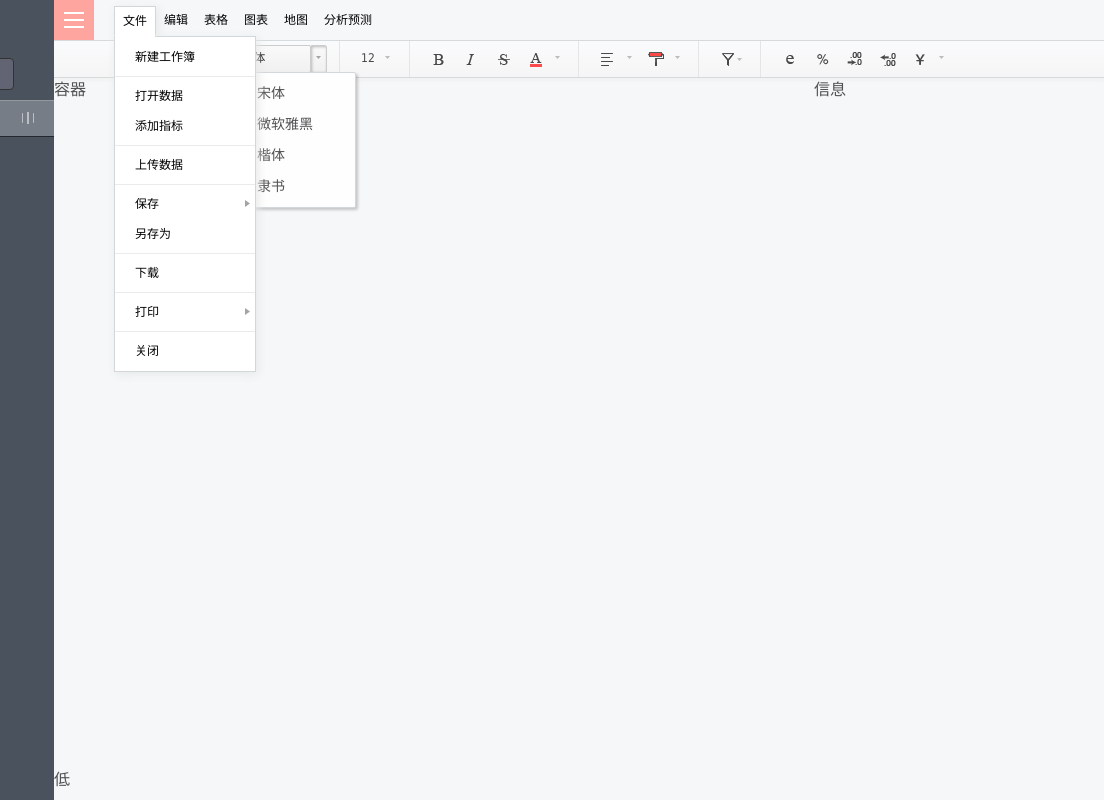
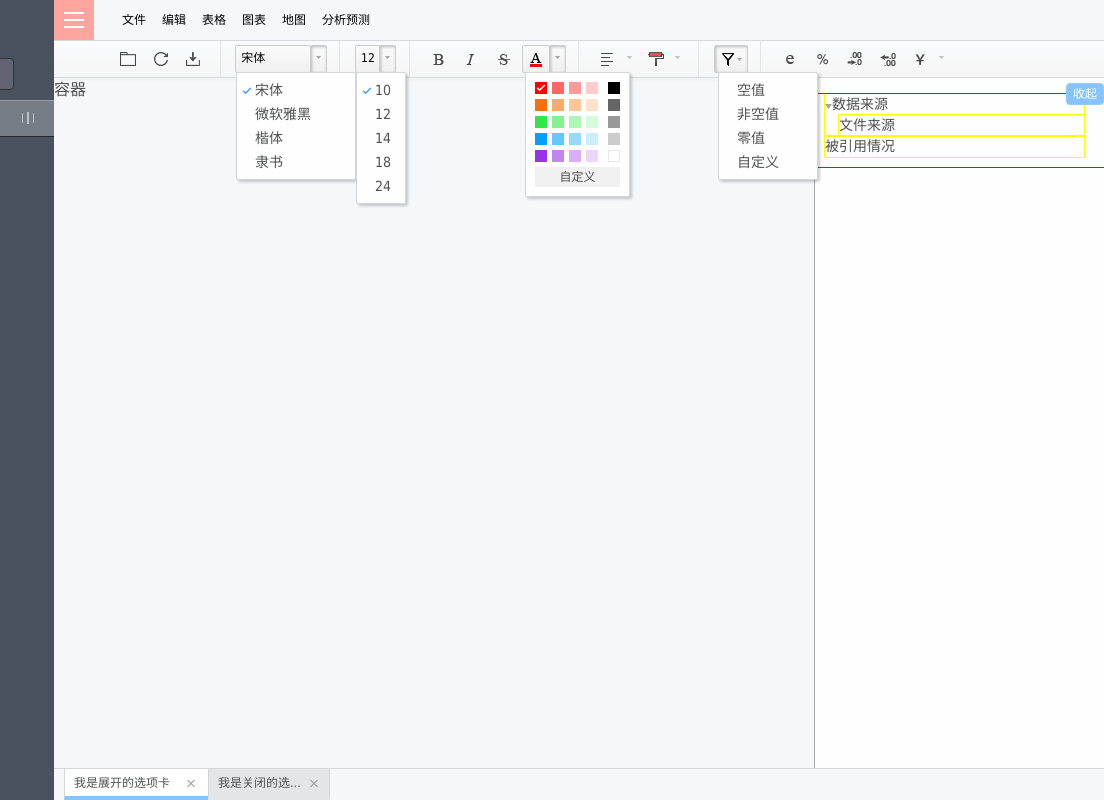
Before and after one commit to JackOVO/dfinder, a website: page app/platform.html in a window 1280 px wide. Shown: the full height of the page, 176-1280 px from the left. Drawn offline with nearby package versions, Linux system fonts and the light colour scheme; files that its build step writes are made by us from their sources.

Commit message:
侧边栏情况

```diff
--- a/app/platform.html
+++ b/app/platform.html
@@ -31,7 +31,7 @@
         <div id="plat-sidehook" class="hamburger">&nbsp;</div>
         <div id="plat-menu">
           <ul class="menu">
-            <li class="hover"><a href="#">文件</a>
+            <li><a href="#">文件</a>
               <ul>
                 <li><a href="#">新建工作簿</a></li>
                 <li class="group-line"></li>
@@ -83,9 +83,9 @@
             </span>
           </div>
           <span class="toolbar-cut"></span>
-          <div class="toolbar-btn-group">
+          <div class="toolbar-btn-group hover">
             <span class="toolbar-btn"><span class="font-container">12</span></span>
-            <span class="toolbar-btn">
+            <span class="toolbar-btn active">
               <span class="icon-min-container">
                 <span class="icon-arrow-min-down"></span>
               </span>
@@ -101,14 +101,14 @@
           <span class="toolbar-btn">
             <span class="icon-container"><span class="icon-x"></span></span>
           </span>
-          <div class="toolbar-btn-group">
+          <div class="toolbar-btn-group hover">
             <span class="toolbar-btn">
               <span class="icon-container">
                 <span class="icon-a"></span>
                 <span class="icon-acolor"></span>
               </span>
             </span>
-            <span class="toolbar-btn">
+            <span class="toolbar-btn active">
               <span class="icon-min-container">
                 <span class="icon-arrow-min-down"></span>
               </span>
@@ -139,7 +139,7 @@
             </span>
           </div>
           <span class="toolbar-cut"></span>
-          <span class="toolbar-btn" style="position: relative;">
+          <span class="toolbar-btn hover active" style="position: relative;">
             <span class="icon-container" style="width:22px;">
               <span class="icon-filter"></span>
             </span>
@@ -170,18 +170,88 @@
           </div>
         </div>
       </div>
-      <div id="plat-info">信息</div>
+      <div id="plat-info">
+        <button id="plat-info-sudo">收起</button class="plat-info-sudo">
+        <ul class="fiexible">
+          <li class="open">数据来源
+            <ul>
+              <li>文件来源</li>
+            </ul>
+          </li>
+          <li>被引用情况</li>
+        </ul>
+      </div>
       <div id="plat-container">容器<i class="icon right-drop3"></i></div>
-      <div id="plat-footer">低</div>
+      <div id="plat-footer">
+        <div class="tabs-item selected">
+          <span class="fn-fonthid">我是展开的选项卡</span><i class="icon close-min"></i>
+        </div><div class="tabs-item">
+          <span class="fn-fonthid">我是关闭的选项卡</span><i class="icon close-min"></i></div>
+      </div>
     </div>
     <!-- 平台内容结束 -->
   </div>
   <!-- 平台主体结束 -->
+
   <div class="dialog" style="top:72px;left:412px;width:120px;">
-    <div class="font-block font-selected">宋体</div>
-    <div class="font-block">微软雅黑</div>
-    <div class="font-block">楷体</div>
-    <div class="font-block">隶书</div>
+    <span class="font-block selected">宋体</span>
+    <span class="font-block">微软雅黑</span>
+    <span class="font-block">楷体</span>
+    <span class="font-block">隶书</span>
+  </div>
+
+  <div class="dialog" style="top:72px;left:532px;width:50px;">
+    <span class="font-block selected">10</span>
+    <span class="font-block">12</span>
+    <span class="font-block">14</span>
+    <span class="font-block">18</span>
+    <span class="font-block">24</span>
+  </div>
+
+  <div class="dialog color-container" style="top:72px;left:701px;">
+    <div class="color-group">
+      <i class="color-block selected" style="background-color: #FF0300;">
+      </i><i class="color-block" style="background-color: #FF6765;">
+      </i><i class="color-block" style="background-color: #FF9A9B;">
+      </i><i class="color-block" style="background-color: #FFCCCB;">
+      </i><i class="color-block last" style="background-color: #000000;"></i>
+    </div>
+    <div class="color-group">
+      <i class="color-block" style="background-color: #FE6E00;">
+      </i><i class="color-block" style="background-color: #FFAA65;">
+      </i><i class="color-block" style="background-color: #FFC698;">
+      </i><i class="color-block" style="background-color: #FEE3CB;">
+      </i><i class="color-block last" style="background-color: #666666;"></i>
+    </div>
+    <div class="color-group">
+      <i class="color-block" style="background-color:#30E845;">
+      </i><i class="color-block" style="background-color:#83F28F;">
+      </i><i class="color-block" style="background-color:#ADF7B5;">
+      </i><i class="color-block" style="background-color:#D5FCDA;">
+      </i><i class="color-block last" style="background-color:#999999;"></i>
+    </div>
+    <div class="color-group">
+      <i class="color-block" style="background-color:#00A0FE;">
+      </i><i class="color-block" style="background-color:#65C7FF;">
+      </i><i class="color-block" style="background-color:#98D9FF;">
+      </i><i class="color-block" style="background-color:#CBEDFF;">
+      </i><i class="color-block last" style="background-color:#CCCCCC;"></i>
+    </div>
+    <div class="color-group">
+      <i class="color-block" style="background-color:#9832E8;">
+      </i><i class="color-block" style="background-color:#C185F0;">
+      </i><i class="color-block" style="background-color:#D7AEF7;">
+      </i><i class="color-block" style="background-color:#EAD8FB;">
+      </i><i class="color-block color-border last" style="background-color:#FFF;"></i>
+    </div>
+    <span class="color-container-btn">自定义</span>
+  </div>
+
+  <div class="dialog" style="top:72px;left:894px;width:100px;">
+    <span class="font-block">空值</span>
+    <span class="font-block">非空值</span>
+    <span class="font-block">零值</span>
+    <span class="font-block">自定义</span>
   </div>
   <!-- 全局弹出块结束 -->
 </body>
--- a/app/styles/components/_dialog.scss
+++ b/app/styles/components/_dialog.scss
@@ -2,16 +2,35 @@
 @import "icon";
 // 对话框样式
 
-$dialog-border-color: #d3d7d9 !default;
-$dialog-bg-color: #FEFEFE !default;
+$dialog-radius: 2px;
 
+// 框容器大小
+$dialog-padding-top: 5px;
+$dialog-padding-bottom: 5px;
+
+// 文字块字体定义
+$font-block-size: 14px;
+
+// 文字块大小控制
+$font-block-padding-top: 5px;
+$font-block-padding-bottom: 5px;
+$font-block-padding-left: 18px;
+
+// 颜色块大小控制
+$color-block-gap: 5px;
+
+// 颜色定义
+$dialog-border-color: #d3d7d9;
+$dialog-bg-color: #FEFEFE;
+$font-block-hover-bg-color: #f0f0f0;
+$color-border-color: #e8e8e8;
 
 @mixin dialog-base () {
   position: absolute;
   display: block;
-  padding: 5px 0 5px 0;
+  padding: $dialog-padding-top 0 $dialog-padding-bottom 0;
   border: 1px solid $dialog-border-color;
-  border-radius: 2px;
+  border-radius: $dialog-radius;
   background-color: $dialog-bg-color;
   box-shadow: 2px 2px 3px rgba(0, 0, 0, .2);
 }
@@ -23,22 +42,63 @@ $dialog-bg-color: #FEFEFE !default;
   }
 
   .font-block {
+    display: block;
     position: relative;
-    padding: 5px 0 5px 20px;
-    font-size: 14px;
+    padding-left: $font-block-padding-left;
+    font-size: $font-block-size;
+    line-height: 24px;
     cursor: default;
 
-    &:hover {
-      background-color: #f0f0f0;
+    &.selected:before {
+      content: '';
+      display: inline-block;
+      @include icon-size(10px, 8px);
+      @include icon-image($img-key: "selected");
+      @include icon-position((9px, 5px), "absolute");
     }
+
+    &:hover { background-color: $font-block-hover-bg-color; }
   }
 
-  .font-selected:before {
-    content: '';
+  .color-container {
+    padding: 9px;
+    line-height: 0;
+  }
+  .color-container-btn {
+    display: block;
+    width: 85px;
+    font-size: 12px;
+    line-height: 20px;
+    text-align: center;
+    background-color: #f0f0f0;
+    cursor: pointer;
+  }
+
+  .color-group { margin-bottom: $color-block-gap; }
+  .color-block {
     display: inline-block;
+    width: 12px;
+    height: 12px;
+    margin-right: $color-block-gap;
 
-    @include icon-size(10px, 8px);
-    @include icon-image($img-key: "selected");
-    @include icon-position((13px, 5px), "absolute");
+    &.color-border {
+      border: 1px solid $color-border-color;
+    }
+
+    &.selected:before {
+      content: '';
+      display: inline-block;
+      @include icon-size(10px, 8px);
+      @include icon-image($img-key: "selected");
+      @include icon-position((11px, 10px), "absolute");
+
+      filter: brightness(500%); // 高光大白
+    }
+
+    &.last {
+      margin-right: 0;
+      margin-left: $color-block-gap;
+    }
+
   }
 }
--- /dev/null
+++ b/app/styles/components/_flexible.scss
@@ -0,0 +1,34 @@
+@import "global";
+@import "icon";
+// 伸缩列表
+
+@include exports("fiexible") {
+
+  .fiexible {
+    padding: 0 20px 10px 10px;
+    outline: 1px solid red;
+
+    li {
+      padding: 0;
+      margin: 0;
+      font-size: 14px;
+      list-style: none;
+      outline: 1px solid yellow;
+
+      &.close {
+
+      }
+
+      &.open {
+        @include icon-before-b($img-key: "arrow");
+      }
+
+      > ul {
+        padding-left: 14px;
+      }
+    }
+
+    > li {
+    }
+  }
+}
--- a/app/styles/components/_icon.scss
+++ b/app/styles/components/_icon.scss
@@ -13,11 +13,13 @@ $icon-image-map: (
   "row": "../icons/row.png",
   "arrow": "../icons/arrow.png",
   "arrow-min": "../icons/arrow-min.png",
+  "close-min": "../icons/close-min.png",
   "search": "../icons/add-search.png",
   "selected": "../icons/selected.png",
   "row-hover": "../icons/row-hover.png",
   "icon-collecion": "../icons/icon-collecion.png",
 );
+
 // 控制图标大小
 // $width - 手动控制的宽度. Default: $icon-base-width || 12px
 // $height - 手动控制的高度. Default: $icon-base-height || 12px
@@ -69,7 +71,6 @@ $icon-image-map: (
   }
 }
 
-
 // 创建一个默认的图标样式
 // $img-key - 图片路径映射键
 // $img-posi - 图片定位数组(0, 0)
@@ -85,6 +86,21 @@ $icon-image-map: (
   @include icon-image($img-key);
   @include icon-size($width, $height);
   @include icon-position($img-posi);
+}
+
+@mixin icon-before-b (
+  $img-key: $icon-collecion-key,
+  $img-posi: (0, 0)) {
+
+  &:before {
+    @if ($img-key == null) {
+      content: '';
+    } @else {
+      $img-url: map-get($icon-image-map, $img-key);
+      content: url($img-url);
+    }
+    display: inline-block;
+  }
 }
 
 // 创建一个伪元素背景
@@ -125,6 +141,10 @@ $icon-image-map: (
       &:hover { @include icon-base($img-posi:(-144px, -87px)); }
     }
 
+    &.close-min {
+      @include icon-base($width:9px, $height:8px, $img-key: "close-min");
+    }
+
   }
 
   .icon-container {
--- a/app/styles/components/_link.scss
+++ b/app/styles/components/_link.scss
@@ -6,3 +6,9 @@
   vertical-align: middle;
   line-height: 0;
 }
+
+.fn-fonthid {
+  overflow: hidden;
+  text-overflow: ellipsis;
+  white-space: nowrap;
+}
--- /dev/null
+++ b/app/styles/components/_tabs.scss
@@ -0,0 +1,45 @@
+@import "global";
+@import "icon";
+// 选项卡样式
+
+$tabs-item-height: 32px;
+// 选中颜色
+$tabs-selected-color: #87c4ff;
+$tabs-item-bg-color: #e3e5e7;
+$tabs-item-border-color: #d3d7da;
+
+@include exports("tabs") {
+
+  .tabs-item {
+    display: inline-block;
+    width: 122px;
+    height: $tabs-item-height;
+    padding: 0 9px;
+    margin-top: -1px;
+
+    font-size: 12px;
+    line-height: $tabs-item-height;
+    border: 1px solid $tabs-item-border-color;
+    border-bottom: 4px solid $tabs-item-bg-color;
+    border-right: 0;
+    background-color: $tabs-item-bg-color;
+
+    cursor: pointer;
+
+    .close-min { height: 12px; }
+
+    &.selected {
+      width: 144px;
+      background-color: $white;
+      border-bottom-color: $tabs-selected-color;
+    }
+
+    & > span {
+      display: inline-block;
+      width: 90%;
+      line-height: 1;
+    }
+  }
+  .tabs-item:last-child { border-right: 1px solid $tabs-item-border-color; }
+
+}
--- a/app/styles/components/_toolbar.scss
+++ b/app/styles/components/_toolbar.scss
@@ -42,7 +42,10 @@ $toolbar-cut-color: #e3e5e7;
 }
 
 // 工具条按钮
-//
+// $margin-top - 工具栏按钮上外边距
+// $margin-bottom - 工具栏按钮下外边距
+// $padding - 工具栏按钮内扩展
+// $border-radius - 圆角度
 @mixin toolbar-btn-base (
   $margin-top: $toolbar-btn-margin-top,
   $margin-bottom: $toolbar-btn-margin-bottom,
@@ -59,7 +62,10 @@ $toolbar-cut-color: #e3e5e7;
   vertical-align: middle;
 }
 
-// 按钮样式
+// 按钮样式?
+// $border-color - 工具栏按钮边框颜色
+// $bg-gradient-top - 渐变上的颜色
+// $bg-gradient-bottom - 渐变下的颜色
 @mixin toolbar-btn-style (
   $border-color: $toolbar-btn-hover-color,
   $bg-gradient-top: #fafafa,
@@ -98,15 +104,17 @@ $toolbar-cut-color: #e3e5e7;
     }
     &:active, &.active { box-shadow: inset 1px 1px 3px rgba(0,0,0, .25); }
 
-    .icon-min-container {
-      @include icon-container($width: 5px, $height: 16px); //_icon.scss
-    }
+    &.disable {}
 
     .font-container {
       display: block;
       height: 16px;
       font-size: 12px;
       line-height: 1.2;
+    }
+
+    .icon-min-container {
+      @include icon-container($width: 5px, $height: 16px); //_icon.scss
     }
   }
 
--- a/app/styles/platform.scss
+++ b/app/styles/platform.scss
@@ -1,4 +1,3 @@
-
 
 @import "normalize.scss";
 
@@ -14,6 +13,8 @@
 @import "components/_menu.scss"; // 菜单
 @import "components/_toolbar.scss"; // 工具表
 @import "components/_dialog.scss"; // 弹出框
+@import "components/_tabs.scss"; // 选项卡
+@import "components/_flexible.scss"; // 伸展...
 
 
 // 对平台页面的布局id定位
@@ -46,9 +47,7 @@ $footer-height: 32px; // 切换条
       text-align: center;
 
       /* info按钮 */
-      .info {
-        margin-top: $side-info-btn-top;
-      }
+      .info { margin-top: $side-info-btn-top; }
     }
 
     @at-root #side-container {
@@ -64,10 +63,10 @@ $footer-height: 32px; // 切换条
   }
   // 主菜单
   @at-root #plat-menu {
+    position: absolute;
     display: inline-block;
     height: 32px;
     margin: 6px 0 0 20px;
-    position: absolute;
   }
 
   // 工具条
@@ -87,9 +86,21 @@ $footer-height: 32px; // 切换条
     }
 
     @at-root #plat-info {
+      position: relative;
       height: 100%;
       width: $info-width;
       float: right;
+      border-left: 1px solid #A3A4A5;
+      background-color: #FEFEFE;
+
+      @at-root #plat-info-sudo {
+        @include button-size($padding: 6px, $spacing: 0, $line-height: 20px);
+        @include button-style($radius: 4px, $bg: #87C4FF);
+        position: absolute;
+        top: 5px;
+        right: 0;
+        font-size: 12px;
+      }
     }
 
     @at-root #plat-container {
@@ -98,7 +109,11 @@ $footer-height: 32px; // 切换条
 
     @at-root #plat-footer {
       height: $footer-height;
+      padding-left: 10px;
       margin-bottom: -$footer-height;
+      border-top: 1px solid #d3d7da;
+
+      overflow: hidden;
     }
   }
 }
```
Also changed, not shown: app/icons/close-min.png (added).
